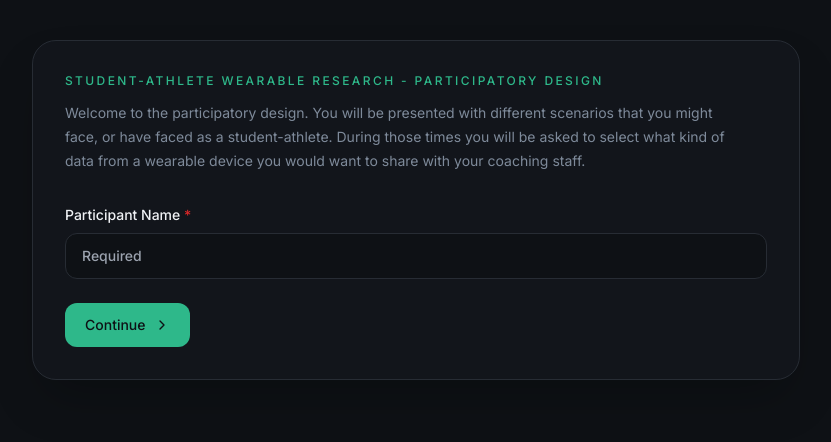
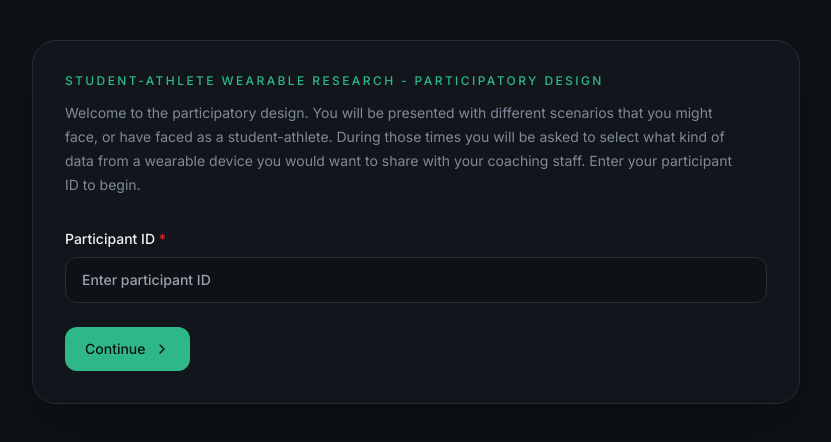
Before and after one commit to kevpup/AlwaysOn, a Next.js app: page / in a window 1280 px wide. Shown: the top 442 px of the page, without its empty margins (224-1055 px from the left). Built offline with nearby package versions, Linux system fonts and the light colour scheme.

Commit message:
changing some text on main

```diff
--- a/components/study/name-screen.tsx
+++ b/components/study/name-screen.tsx
@@ -20,22 +20,22 @@ export function NameScreen({ name, onNameChange, onSubmit }: NameScreenProps) {
           <p className="mt-3 text-sm leading-6 text-muted-foreground">
             Welcome to the participatory design. You will be presented with different scenarios that you might face,
             or have faced as a student-athlete. During those times you will be asked to select what kind of data
-            from a wearable device you would want to share with your coaching staff.
+            from a wearable device you would want to share with your coaching staff. Enter your participant ID to begin.
           </p>
         </div>
 
         <form className="mt-8 grid gap-4" onSubmit={onSubmit}>
           <label className="flex flex-col gap-2 text-sm font-medium text-foreground">
             <span>
-              Participant Name <span className="text-destructive">*</span>
+              Participant ID <span className="text-destructive">*</span>
             </span>
             <input
               type="text"
               value={name}
               onChange={(event) => onNameChange(event.target.value)}
               className="rounded-xl border border-border bg-background px-4 py-3 text-sm text-foreground outline-none transition-colors focus:border-primary"
-              placeholder="Required"
-              autoComplete="name"
+              placeholder="Enter participant ID"
+              autoComplete="off"
               required
             />
           </label>
```
Also changed, not shown: 1 other file (tests, documents, lock files or other folders).
